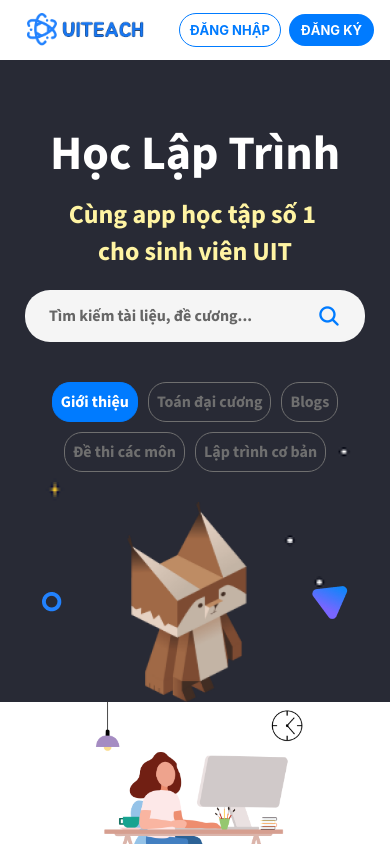
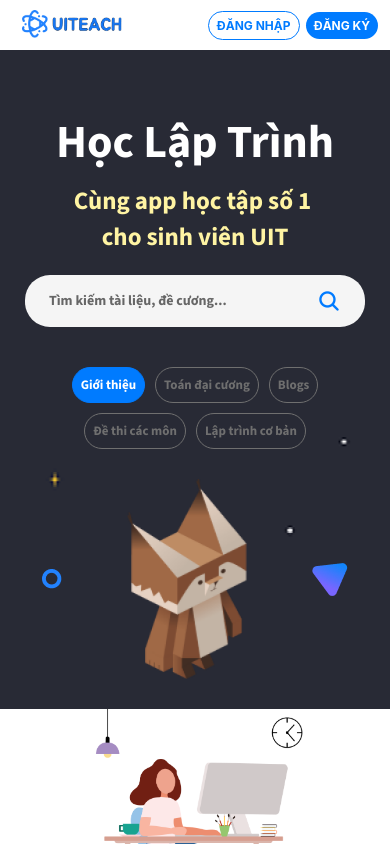
Before and after one commit to NTPhi2003/UITeach, a React Native app: screen /Introduction in a window 390 px wide. Shown: the top 844 px of the page. Built offline with nearby package versions, Linux system fonts and the light colour scheme.

Commit message:
Update Responsive

```diff
--- a/src/components/HeaderBeforeLogin.js
+++ b/src/components/HeaderBeforeLogin.js
@@ -59,51 +59,51 @@ const styles = StyleSheet.create({
     flexDirection: 'row',
     justifyContent: 'space-between',
     alignItems: 'center',
-    paddingHorizontal: 16,
-    paddingVertical: 12,
+    paddingHorizontal: 12,
+    paddingVertical: 8,
     backgroundColor: '#fff',
-    minHeight: 60,
+    minHeight: 50,
   },
   logoContainer: {
-    flex: 0.4,
-    marginRight: 10,
+    flex: 0.35,
+    marginRight: 8,
   },
   logo: {
     width: '100%',
-    height: 35,
-    maxWidth: 150,
+    height: 30,
+    maxWidth: 120,
   },
   buttonContainer: {
     flexDirection: 'row',
     alignItems: 'center',
-    gap: 8,
-    flex: 0.6,
+    gap: 6,
+    flex: 0.65,
     justifyContent: 'flex-end',
   },
   loginButton: {
-    paddingVertical: 8,
-    paddingHorizontal: 10,
-    borderRadius: 20,
+    paddingVertical: 6,
+    paddingHorizontal: 8,
+    borderRadius: 15,
     borderWidth: 1.5,
     borderColor: '#007BFF',
-    minWidth: 80,
+    minWidth: 70,
   },
   registerButton: {
-    paddingVertical: 8,
-    paddingHorizontal: 12,
-    borderRadius: 20,
+    paddingVertical: 6,
+    paddingHorizontal: 8,
+    borderRadius: 15,
     backgroundColor: '#007BFF',
-    minWidth: 80,
+    minWidth: 70,
   },
   loginText: {
     color: '#007BFF',
-    fontSize: 13,
+    fontSize: 12,
     fontWeight: 'bold',
     textAlign: 'center',
   },
   registerText: {
     color: '#fff',
-    fontSize: 13,
+    fontSize: 12,
     fontWeight: 'bold',
     textAlign: 'center',
   }
--- a/src/screens/IntroductionScreen.js
+++ b/src/screens/IntroductionScreen.js
@@ -14,7 +14,7 @@ export default function IntroductionScreen() {
 
 
 
-            <Text style={styles.title}>Học Lập Trình</Text>
+            <Text style={styles.title} numberOfLines={1} adjustsFontSizeToFit>Học Lập Trình</Text>
             <Text style={styles.subtitle}>{`Cùng app học tập số 1 \ncho sinh viên UIT`}</Text>
 
             <View style={styles.searchContainer}>
@@ -84,7 +84,7 @@ const styles = StyleSheet.create({
     // paddingHorizontal: 16,
   },
   title: {
-    fontSize: 48,
+    fontSize: 46,
     fontWeight: 'bold',
     color: '#ffffff',
     marginTop: 20,
@@ -92,9 +92,13 @@ const styles = StyleSheet.create({
     fontFamily: 'SourceSans3-Bold',
     alignSelf: 'center',
     paddingTop: 40,
+    textAlign: 'center',
+    width: '100%',
+    flexShrink: 1,
+    flexWrap: 'nowrap',
   },
   subtitle: {
-    fontSize: 26,
+    fontSize: 25,
     color: '#FFF4A3',
     marginBottom: 20,
     alignSelf: 'center',
@@ -117,7 +121,7 @@ const styles = StyleSheet.create({
   },
   searchInput: {
     flex: 1,
-    fontSize: 16,
+    fontSize: 14,
     color: '#333',
     height: '100%',
     fontFamily: 'SourceSans3-Bold',
@@ -136,7 +140,7 @@ const styles = StyleSheet.create({
   },
   tag: {
     color: '#6F6F6F',
-    fontSize: 16,
+    fontSize: 13,
     // marginRight: 24,
     padding: 8,
     borderWidth: 1.5,
@@ -146,7 +150,7 @@ const styles = StyleSheet.create({
   },
   tagActive: {
     color: '#ffffff',
-    fontSize: 16,
+    fontSize: 13,
     // marginRight: 18,
     padding: 8,
     borderWidth: 1.5,
@@ -185,12 +189,16 @@ const styles = StyleSheet.create({
     fontWeight: 'bold',
     color: '#000',
     marginBottom: 16,
+    alignSelf: 'center',
+    textAlign: 'center',
   },
   description: {
     fontSize: 16,
     color: '#666',
     lineHeight: 24,
     marginBottom: 24,
+    textAlign: 'center',
+    alignSelf: 'center',
   },
   animalImgContainer: {
     justifyContent: 'center',
@@ -209,6 +217,7 @@ const styles = StyleSheet.create({
   },
 
   secondContent: {
+    marginTop: 30,
     paddingHorizontal: 16,
     backgroundColor: '#fff',
     flex: 1,
```
